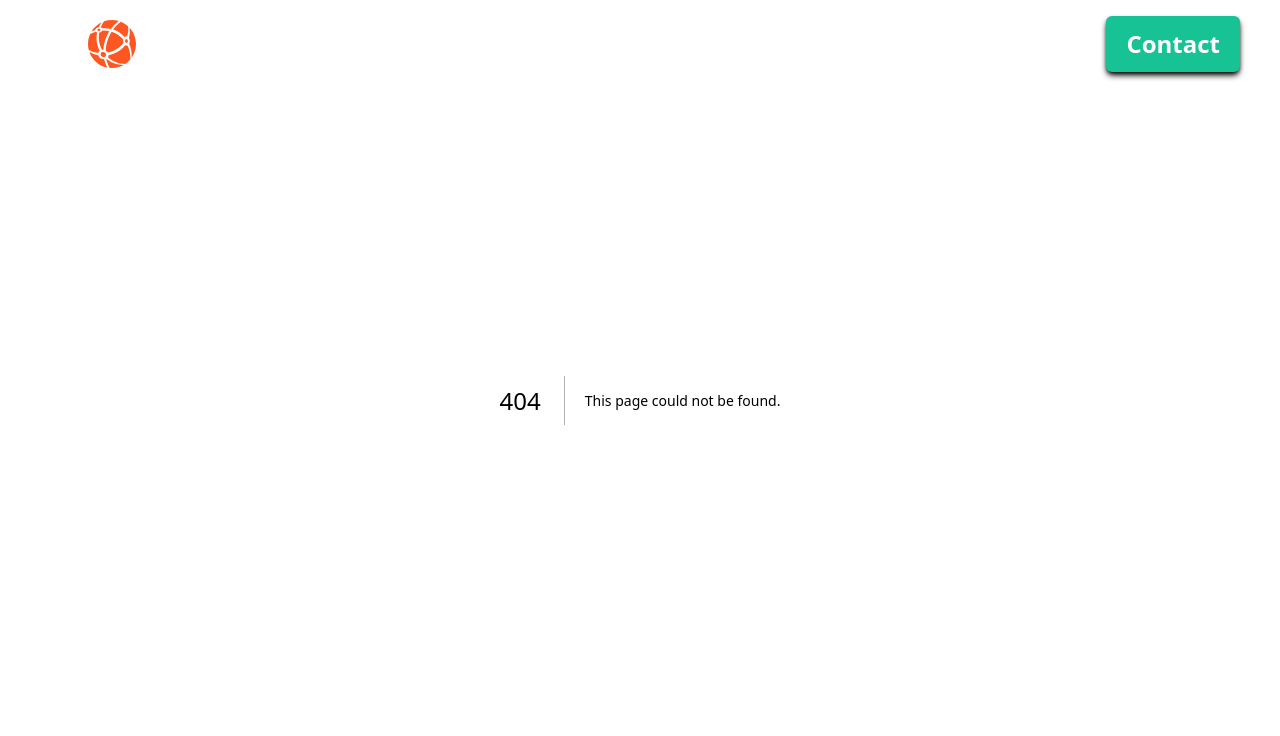
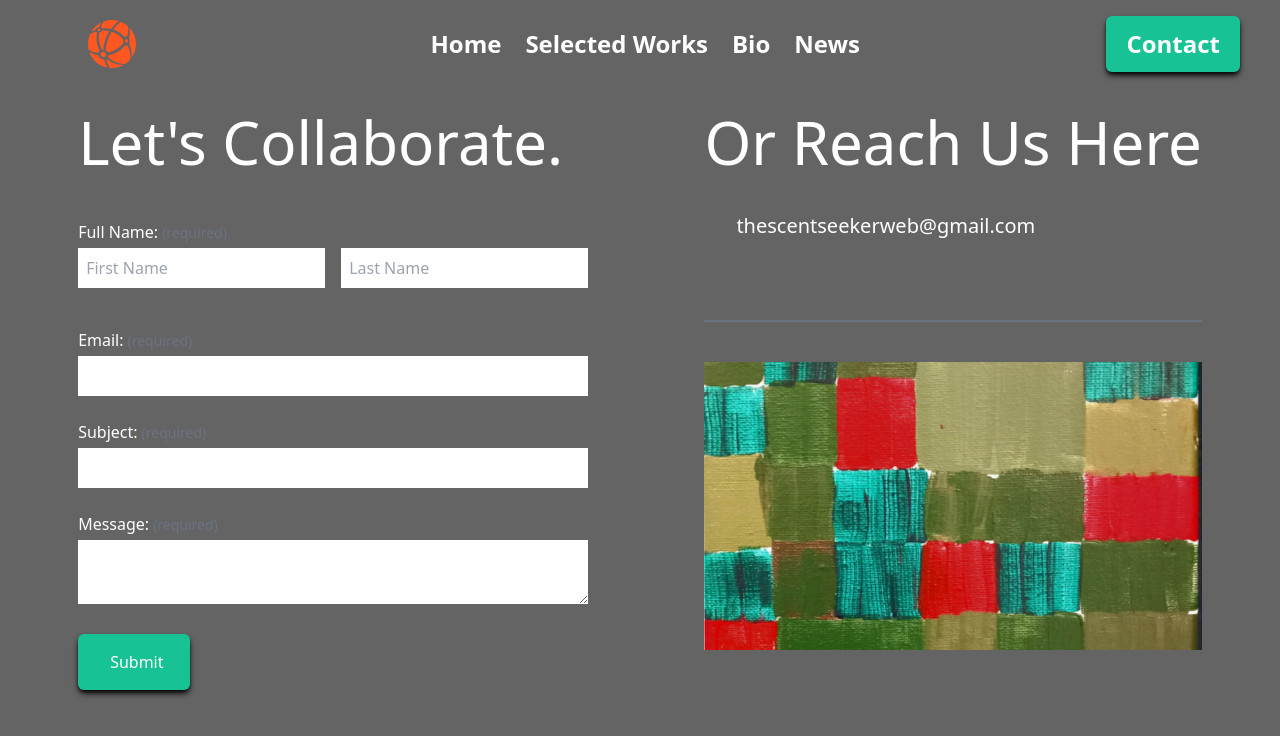
Before and after one commit to yafet-123/personal_website, a Next.js app: page /contact in a window 1280 px wide. Before the commit this address had no page. Shown: the top 736 px of the page. Built offline with nearby package versions, Linux system fonts and the light colour scheme.

Commit message:
adding the contact form

```diff
--- a/app/(client)/SelectedWorks/page.tsx
+++ b/app/(client)/SelectedWorks/page.tsx
@@ -21,7 +21,7 @@ export default async function SelectedWorks() {
   console.log(Works)
   return (
     <main className="">
-      <Suspense fallback={<div className="w-full flex items-center justify-center mt-96 text-2xl">Loading Works Please Wait ...</div>}>
+      <Suspense fallback={<div className="w-full flex items-center justify-center mt-96 text-2xl bg-[#3C3E3F]">Loading Works Please Wait ...</div>}>
         <SelectedWorksDisplay selectedWorks={Works} />
       </Suspense>
     </main>
--- /dev/null
+++ b/app/(client)/contact/page.tsx
@@ -0,0 +1,14 @@
+import ReachUs from "@/components/contactus/ReachUs";
+import ContactForm from "@/components/contactus/ContactForm";
+
+
+const ContactUsPage = () => {
+  return (
+      <div className="flex flex-col md:flex-row md:justify-around  gap-10 px-10 py-10 md:py-28 bg-[#646464] text-white">
+        <ContactForm />
+        <ReachUs />
+      </div>
+  );
+};
+
+export default ContactUsPage;
--- /dev/null
+++ b/app/api/auth/[...nextauth]/route.ts
@@ -0,0 +1,45 @@
+import NextAuth from "next-auth";
+import GoogleProvider from "next-auth/providers/google";
+import GithubProvider from "next-auth/providers/github";
+import prisma from "@/utils/db.server";
+const handler = NextAuth({
+  providers: [
+    GoogleProvider({
+      clientId: process.env.GOOGLE_ID,
+      clientSecret: process.env.GOOGLE_CLIENT_SECRET,
+    }),
+    GithubProvider({
+      clientId: process.env.GITHUB_ID,
+      clientSecret: process.env.GITHUB_SECRET,
+    }),
+  ],
+  callbacks: {
+    async session({ session }) {
+      // store the user id from MongoDB to session
+      const sessionUser = await prisma.User.findUnique({
+        where: { email: session.user.email },
+      });
+      session.user.id = sessionUser.user_id.toString();
+      // session.user have all the information from the database and inaddition we send the mongoose id
+      return session;
+    },
+    async signIn({ account, profile, user, credentials }) {
+      try {
+        console.log("user");
+        const userExists = await prisma.User.findUnique({
+          where: { email: profile.email },
+        });
+        // if not, create a new document and save user in MongoDB
+        if (!userExists) {
+          throw new Error("User not found in the database");
+        }
+        return true;
+      } catch (error) {
+        console.log("Error checking if user exists: ", error.message);
+        return false;
+      }
+    },
+  },
+});
+
+export { handler as GET, handler as POST };
--- /dev/null
+++ b/components/contactus/ContactForm.jsx
@@ -0,0 +1,162 @@
+'use client'
+import React from "react";
+import { Formik, Form, Field, ErrorMessage } from "formik";
+
+const initialValues = {
+  firstName: "",
+  lastName: "",
+  email: "",
+  subject: "",
+  message: "",
+};
+
+const validateForm = (values) => {
+  const errors = {};
+
+  if (!values.firstName) {
+    errors.firstName = "First Name is required";
+  }
+
+  if (!values.lastName) {
+    errors.lastName = "Last Name is required";
+  }
+
+  if (!values.email) {
+    errors.email = "Email is required";
+  } else if (!/^\S+@\S+\.\S+$/.test(values.email)) {
+    errors.email = "Invalid email address";
+  }
+
+  if (!values.subject) {
+    errors.subject = "Subject is required";
+  }
+
+  if (!values.message) {
+    errors.message = "Message is required";
+  }
+
+  return errors;
+};
+
+const handleSubmit = (values) => {
+  // Handle form submission logic here
+  console.log(values);
+};
+
+const ContactForm = () => {
+  return (
+    <div className="flex flex-col gap-8 md:gap-12">
+      <h1 className="headings-fonts text-white text-4xl md:text-6xl">
+        Let's Collaborate.
+      </h1>
+      <Formik
+        initialValues={initialValues}
+        validate={validateForm}
+        onSubmit={handleSubmit}
+      >
+        <Form className="w-full mx-auto flex flex-col space-y-6">
+          <div className="mb-4">
+            <label htmlFor="fullName" className="block mb-1">
+              Full Name:
+              <span className="text-gray-500 text-sm ml-1">(required)</span>
+            </label>
+            <div className="flex">
+              <div className="w-1/2 mr-2">
+                <Field
+                  type="text"
+                  id="firstName"
+                  name="firstName"
+                  placeholder="First Name"
+                  className="w-full  p-2"
+                />
+                <ErrorMessage
+                  name="firstName"
+                  component="div"
+                  className="text-red-500"
+                />
+              </div>
+              <div className="w-1/2 ml-2">
+                <Field
+                  type="text"
+                  id="lastName"
+                  name="lastName"
+                  placeholder="Last Name"
+                  className="w-full  p-2"
+                />
+                <ErrorMessage
+                  name="lastName"
+                  component="div"
+                  className="text-red-500"
+                />
+              </div>
+            </div>
+          </div>
+
+          <div className="mb-4">
+            <label htmlFor="email" className="block mb-1">
+              Email:
+              <span className="text-gray-500 text-sm ml-1">(required)</span>
+            </label>
+            <Field
+              type="email"
+              id="email"
+              name="email"
+              className="w-full  p-2"
+            />
+            <ErrorMessage
+              name="email"
+              component="div"
+              className="text-red-500"
+            />
+          </div>
+
+          <div className="mb-4">
+            <label htmlFor="subject" className="block mb-1">
+              Subject:
+              <span className="text-gray-500 text-sm ml-1">(required)</span>
+            </label>
+            <Field
+              type="text"
+              id="subject"
+              name="subject"
+              className="w-full  p-2"
+            />
+            <ErrorMessage
+              name="subject"
+              component="div"
+              className="text-red-500"
+            />
+          </div>
+
+          <div className="mb-4">
+            <label htmlFor="message" className="block mb-1">
+              Message:
+              <span className="text-gray-500 text-sm ml-1">(required)</span>
+            </label>
+            <Field
+              as="textarea"
+              id="message"
+              name="message"
+              className="w-full  p-2"
+            />
+            <ErrorMessage
+              name="message"
+              component="div"
+              className="text-red-500"
+            />
+          </div>
+
+          <button
+            type="submit"
+            className="bg-[#17c294] w-28 text-white paragraph-fonts py-2 px-4 mb-8 md:mb-0 md:py-4 md:px-8
+                         shadow-black items-center rounded-md justify-center shadow-md hover:scale-105 duration-300"
+          >
+            Submit
+          </button>
+        </Form>
+      </Formik>
+    </div>
+  );
+};
+
+export default ContactForm;
--- /dev/null
+++ b/components/contactus/ReachUs.jsx
@@ -0,0 +1,50 @@
+import React from "react";
+import Link from "next/link";
+import Image from "next/image";
+import reachUsImage from "@/public/image4.png";
+import {BsFacebook, BsYoutube, BsLinkedin, BsInstagram, BsTwitter} from 'react-icons/bs'
+
+const ReachUs = () => {
+  const socialMediaLinks = [
+    {id:1,path:<BsFacebook size={30} />},
+    {id:1,path:<BsYoutube size={30} />},
+    {id:1,path:<BsLinkedin size={30} />},
+    {id:1,path:<BsInstagram size={30} />},
+    {id:1,path:<BsTwitter size={30} />},
+  ]
+
+  return (
+    <div className="flex flex-col gap-6 md:gap-10">
+      <h1 className="headings-fonts text-white text-4xl md:text-6xl">
+        Or Reach Us Here
+      </h1>
+
+      <Link target="_blank" href="mailto:thescentseekerweb@gmail.com">
+        <p className="flex flex-row gap-2 hover:text-[#17c294] cursor-pointer text-lg md:text-xl md:px-8">
+          thescentseekerweb@gmail.com
+        </p>
+      </Link>
+
+      <div className="flex gap-3 md:px-8 border-b-2 pb-4 md:pb-10 border-gray-500">
+        {socialMediaLinks.map((paths, index) => {
+          return (
+            <Link key={index} href={paths.id} target="_blank">
+              {paths.icon}
+            </Link>
+          );
+        })}
+      </div>
+      <div className="w-full h-72 relative">
+        <Image
+          src={reachUsImage}
+          alt="Reach Us Image"
+          layout="fill"
+          objectFit="cover"
+          priority
+        />
+      </div>
+    </div>
+  );
+};
+
+export default ReachUs;
--- a/package.json
+++ b/package.json
@@ -16,9 +16,11 @@
     "axios": "^1.4.0",
     "eslint": "8.41.0",
     "eslint-config-next": "13.4.3",
+    "formik": "^2.4.2",
     "mongodb": "^5.6.0",
     "mongoose": "^7.3.0",
     "next": "13.4.3",
+    "next-auth": "^4.22.1",
     "postcss": "8.4.23",
     "react": "18.2.0",
     "react-dom": "18.2.0",
```
Also changed, not shown: 1 other file (tests, documents, lock files or other folders).
